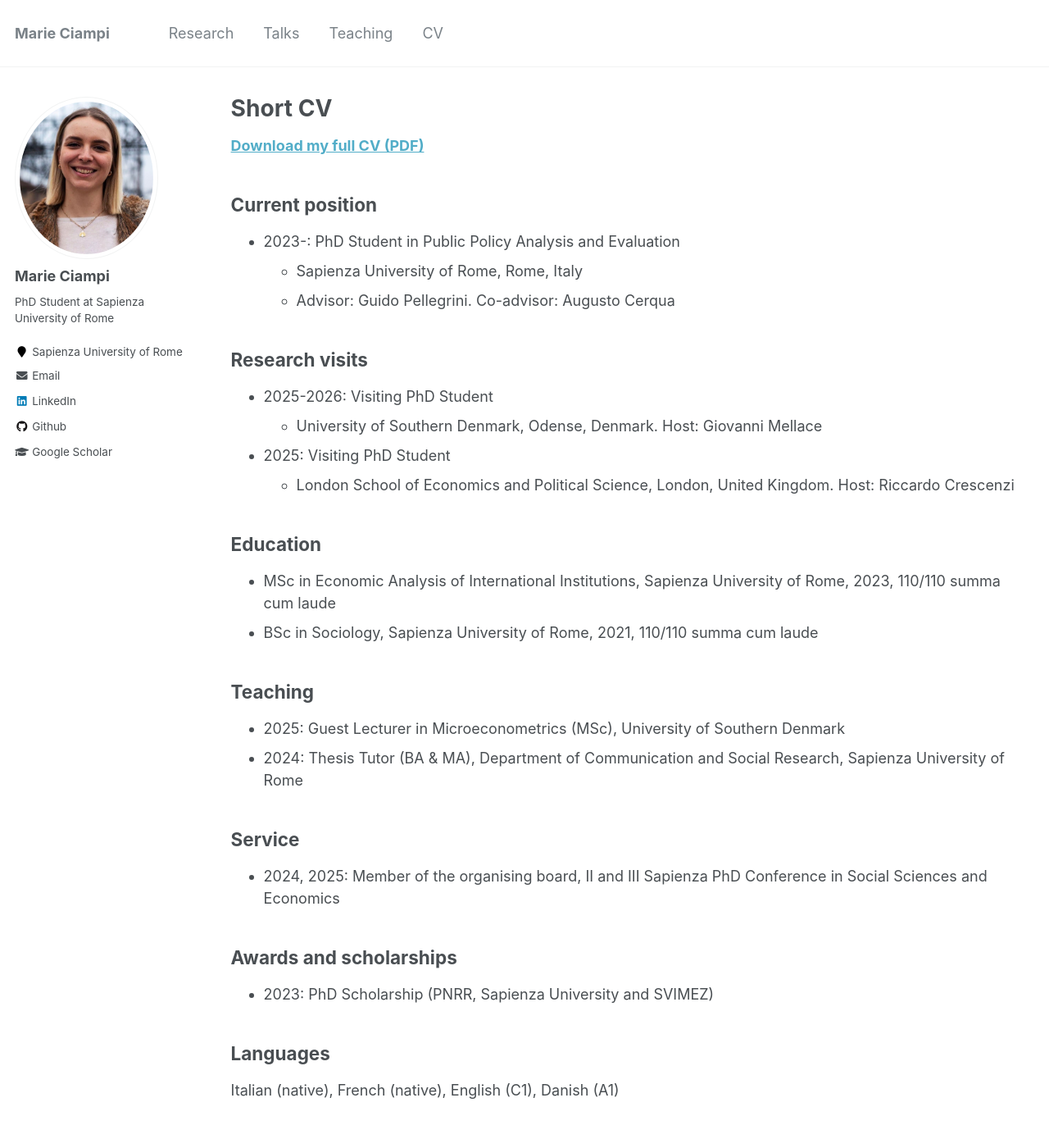
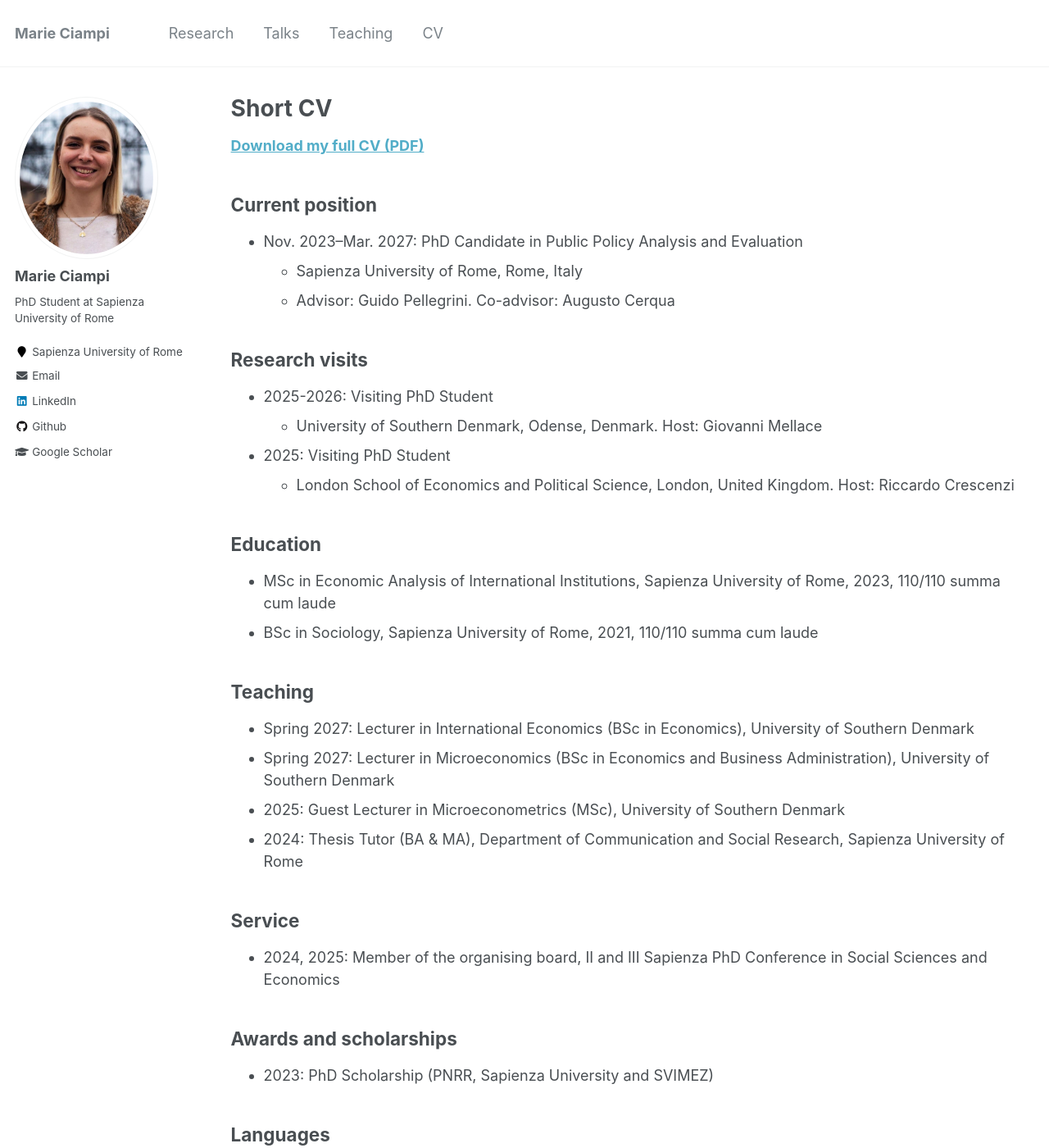
Before and after one commit to mariecmp-98/mariecmp-98.github.io, a Jekyll site: the page built from _pages/cv.md, in a window 1280 px wide and 1400 px high. Shown: the whole window at 82% size. Built offline with Jekyll 4.4.1, drawn with Linux system fonts in a browser that asks for light colours.

Commit message:
Update PhD dates and add spring 2027 teaching
Co-Authored-By: Claude Opus 5.5 <noreply@anthropic.com>

```diff
--- a/_pages/cv.md
+++ b/_pages/cv.md
@@ -12,7 +12,7 @@ redirect_from:
 **[Download my full CV (PDF)]({{ base_path }}/files/CV_CiampiM.pdf)**
 
 ## Current position
-* 2023-: PhD Student in Public Policy Analysis and Evaluation
+* Nov. 2023–Mar. 2027: PhD Candidate in Public Policy Analysis and Evaluation
   * Sapienza University of Rome, Rome, Italy
   * Advisor: Guido Pellegrini. Co-advisor: Augusto Cerqua
 
@@ -28,6 +28,8 @@ redirect_from:
 * BSc in Sociology, Sapienza University of Rome, 2021, 110/110 summa cum laude
 
 ## Teaching
+* Spring 2027: Lecturer in International Economics (BSc in Economics), University of Southern Denmark
+* Spring 2027: Lecturer in Microeconomics (BSc in Economics and Business Administration), University of Southern Denmark
 * 2025: Guest Lecturer in Microeconometrics (MSc), University of Southern Denmark
 * 2024: Thesis Tutor (BA & MA), Department of Communication and Social Research, Sapienza University of Rome
 
--- a/_pages/teaching.html
+++ b/_pages/teaching.html
@@ -6,6 +6,10 @@ author_profile: true
 ---
 
 {% capture teaching %}
+* Spring 2027: Lecturer in International Economics
+  * Bachelor of Science course in Economics, University of Southern Denmark, Odense
+* Spring 2027: Lecturer in Microeconomics
+  * Bachelor of Science course in Economics and Business Administration, University of Southern Denmark, Odense
 * Oct.–Dec. 2025: Guest Lecturer in Microeconometrics
   * Master of Science course taught by Prof. Giovanni Mellace, University of Southern Denmark, Odense
 {% endcapture %}
```
